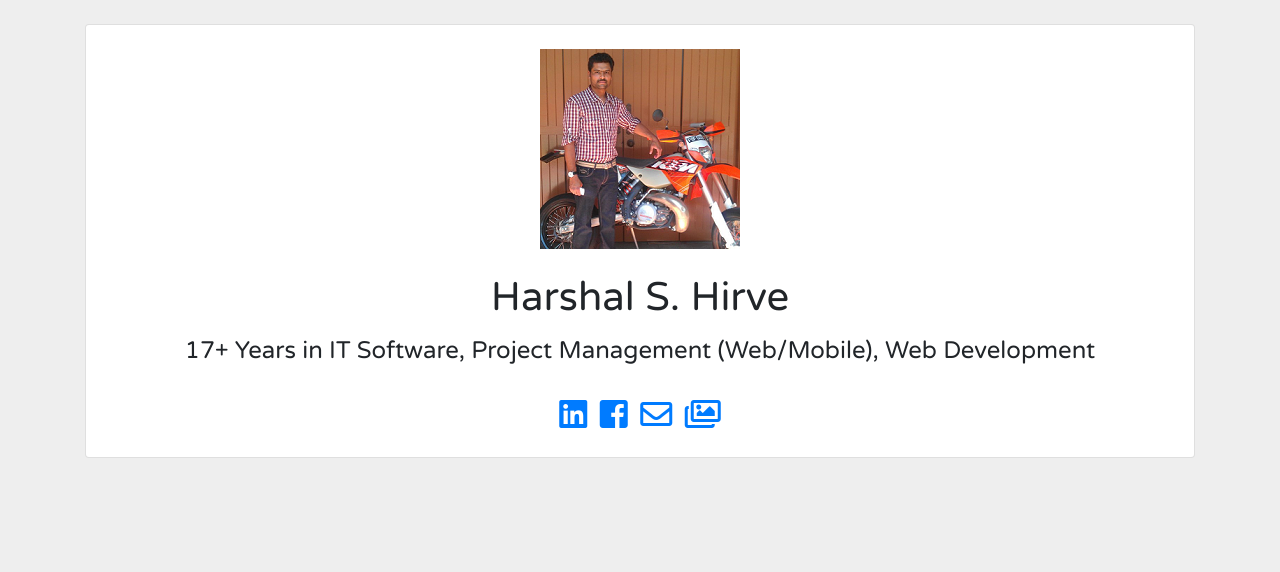
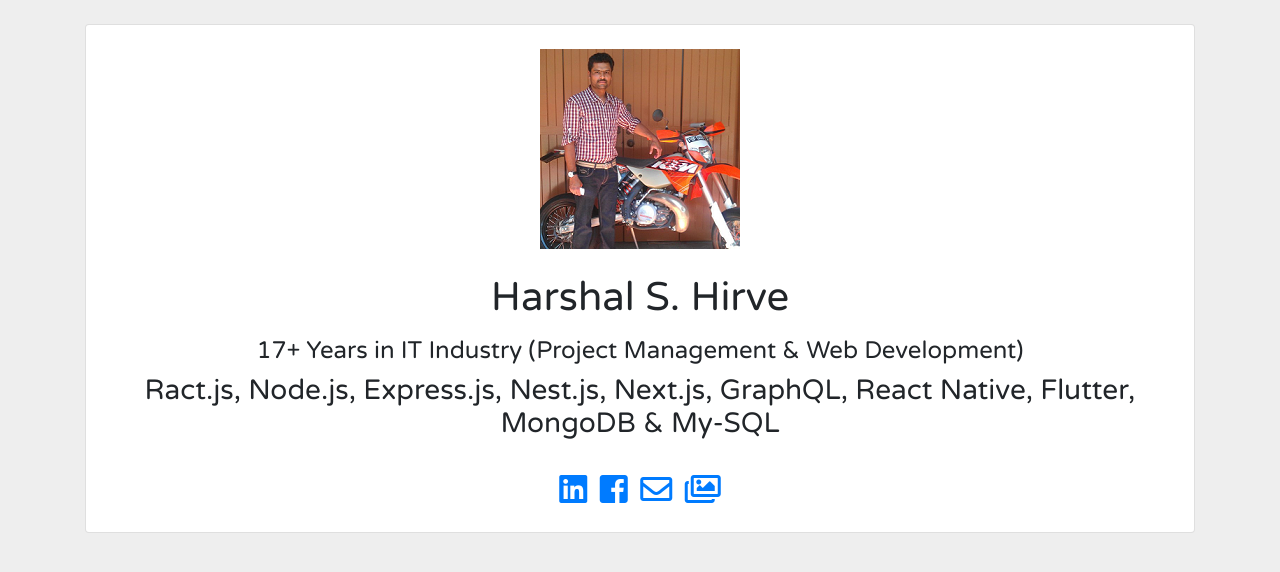
Before and after one commit to harshalhirve/profile-page, a plain HTML site: page index.html in a window 1280 px wide. Drawn offline with nearby package versions, Linux system fonts and the light colour scheme.

Commit message:
Update index.html

```diff
--- a/index.html
+++ b/index.html
@@ -44,7 +44,8 @@
                         <div class="pl-2 pr-2">
                             <h1 class="pt-4">Harshal S. Hirve</h1>
                             <p class="mx-2">
-                                <h4>17+ Years in IT Software, Project Management (Web/Mobile), Web Development</h4>
+                                <h4>17+ Years in IT Industry (Project Management & Web Development)</h4>
+                                <h3>Ract.js, Node.js, Express.js, Nest.js, Next.js, GraphQL, React Native, Flutter, MongoDB & My-SQL</h3>
                             </p>
                         </div>
                         <ul class="nav justify-content-center pt-3 mb-4">
```
